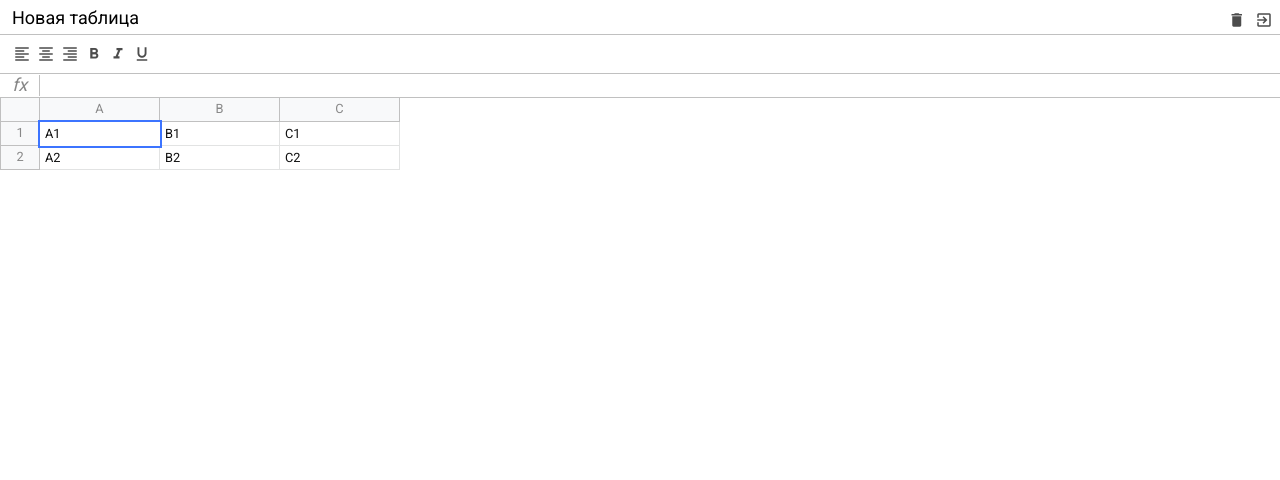
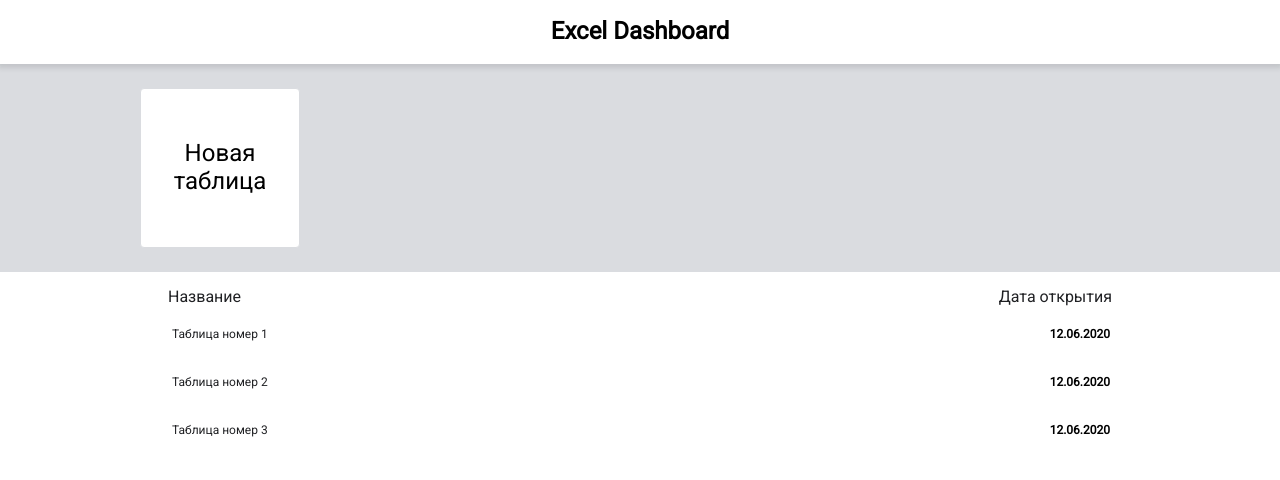
Before and after one commit to tataqt/excel_js_course, a website built with webpack: page src/index.html in a window 1280 px wide. Built offline with nearby package versions, Linux system fonts and the light colour scheme.

Commit message:
style dashboard done

```diff
--- a/src/index.html
+++ b/src/index.html
@@ -14,72 +14,39 @@
 <body>
 
   <div id="app" class="container">
+    <div class="db">
+      <div class="db__header">
+        <h1>Excel Dashboard</h1>
+      </div>
 
-    <div class="exel">
-
-      <div class="exel__header">
-        <input type="text" class="exel__header-input" value="Новая таблица" />
-        <div>
-          <div class="exel__header-button">
-            <i class="material-icons">delete</i>
-          </div>
-          <div class="exel__header-button">
-            <i class="material-icons">exit_to_app</i>
-          </div>
+      <div class="db__new">
+        <div class="db__view">
+          <a href="#" class="db__new-create">
+            Новая <br />таблица
+          </a>
         </div>
       </div>
 
-      <div class="exel__toolbar">
-        <div class="exel__toolbar-button">
-          <i class="material-icons">format_align_left</i>
+      <div class="db__table db__view">
+        <div class="db__list-header">
+          <span>Название</span>
+          <span> Дата открытия</span>
         </div>
-        <div class="exel__toolbar-button">
-          <i class="material-icons">format_align_center</i>
-        </div>
-        <div class="exel__toolbar-button">
-          <i class="material-icons">format_align_right</i>
-        </div>
-        <div class="exel__toolbar-button">
-          <i class="material-icons">format_bold</i>
-        </div>
-        <div class="exel__toolbar-button">
-          <i class="material-icons">format_italic</i>
-        </div>
-        <div class="exel__toolbar-button">
-          <i class="material-icons">format_underline</i>
-        </div>
-      </div>
-
-      <div class="exel__formula">
-        <div class="exel__formula-info">fx</div>
-        <div class="exel__formula-input" contenteditable spellcheck="false"></div>
-      </div>
-
-      <div class="exel__table">
-        <div class="exel__table-row">
-          <div class="exel__table-row-info"></div>
-          <div class="exel__table-row-data">
-            <div class="exel__table-column">A</div>
-            <div class="exel__table-column">B</div>
-            <div class="exel__table-column">C</div>
-          </div>
-        </div>
-
-        <div class="exel__table-row">
-          <div class="exel__table-row-info">1</div>
-          <div class="exel__table-row-data">
-            <div class="exel__table-cell selected" contenteditable>A1</div>
-            <div class="exel__table-cell" contenteditable>B1</div>
-            <div class="exel__table-cell" contenteditable>C1</div>
-          </div>
-        </div>
-        <div class="exel__table-row">
-          <div class="exel__table-row-info">2</div>
-          <div class="exel__table-row-data">
-            <div class="exel__table-cell" contenteditable>A2</div>
-            <div class="exel__table-cell" contenteditable>B2</div>
-            <div class="exel__table-cell" contenteditable>C2</div>
-          </div>
+        <div class="db__list">
+          <ul>
+            <li class="db__record">
+              <a href="#">Таблица номер 1</a>
+              <strong>12.06.2020</strong>
+            </li>
+            <li class="db__record">
+              <a href="#">Таблица номер 2</a>
+              <strong>12.06.2020</strong>
+            </li>
+            <li class="db__record">
+              <a href="#">Таблица номер 3</a>
+              <strong>12.06.2020</strong>
+            </li>
+          </ul>
         </div>
       </div>
     </div>
--- a/src/style/_mixins.scss
+++ b/src/style/_mixins.scss
@@ -21,3 +21,9 @@
         cursor: pointer;
     }
 }
+
+@mixin clearList(){
+    list-style: none;
+    padding: 0;
+    margin: 0;
+}
--- a/src/style/_variables.scss
+++ b/src/style/_variables.scss
@@ -5,3 +5,4 @@ $row-height: 24px;
 $border-color: #c0c0c0;
 $info-cell-width: 40px;
 $cell-width: 120px;
+$db-header-height: 64px;
--- /dev/null
+++ b/src/style/dashboard.scss
@@ -0,0 +1,91 @@
+@import "./mixins.scss";
+@import "./variables.scss";
+
+.db {
+    &__header {
+        position: fixed;
+        left: 0;
+        top: 0;
+        right: 0;
+        height: $db-header-height;
+        display: flex;
+        align-items: center;
+        justify-content: center;
+        background: #fff;
+        box-shadow: 0 2px 5px 2px rgba(60, 64, 67, 0.15);
+        z-index: 1000;
+    }
+
+    &__new {
+        margin-top: $db-header-height;
+        padding: 1.5rem;
+        background: #dadce0;
+
+        &-create {
+            width: 160px;
+            height: 160px;
+            background: #fff;
+            border-radius: 4px;
+            border: 1px solid #dadce0;
+            display: flex;
+            justify-content: center;
+            align-items: center;
+            font-size: 1.5rem;
+            text-decoration: none;
+            color: #000;
+            text-align: center;
+
+            &:hover {
+                cursor: pointer;
+                color: green;
+                border-color: green;
+            }
+        }
+    }
+
+    &__view {
+        max-width: 1000px;
+        margin: 0 auto;
+    }
+
+    &__table {
+        padding: 1rem;
+    }
+
+    &__list-header {
+        display: flex;
+        justify-content: space-between;
+        color: #202124;
+        font-weight: 500;
+        font-size: 16px;
+        margin-bottom: 10px;
+        padding: 0 12px;
+    }
+
+    &__list {
+        @include clearList;
+    }
+
+    &__record {
+        display: flex;
+        justify-content: space-between;
+        align-items: center;
+        padding: 12px 14px 12px 16px;
+        margin-bottom: 10px;
+
+        &:hover {
+            background: #e6f4ea;
+            border-radius: 25px;
+        }
+
+        a {
+            text-decoration: none;
+            cursor: pointer;
+            color: #202124;
+
+            &:hover {
+                text-decoration: underline;
+            }
+        }
+    }
+}
--- a/src/style/index.scss
+++ b/src/style/index.scss
@@ -5,6 +5,7 @@
 @import "./components/toolbar.scss";
 @import "./components/formula.scss";
 @import "./components/table.scss";
+@import "./dashboard.scss";
 
 * {
     padding: 0;
```
Also changed, not shown: src/assets/exel.html (added, +90 -0 lines).
